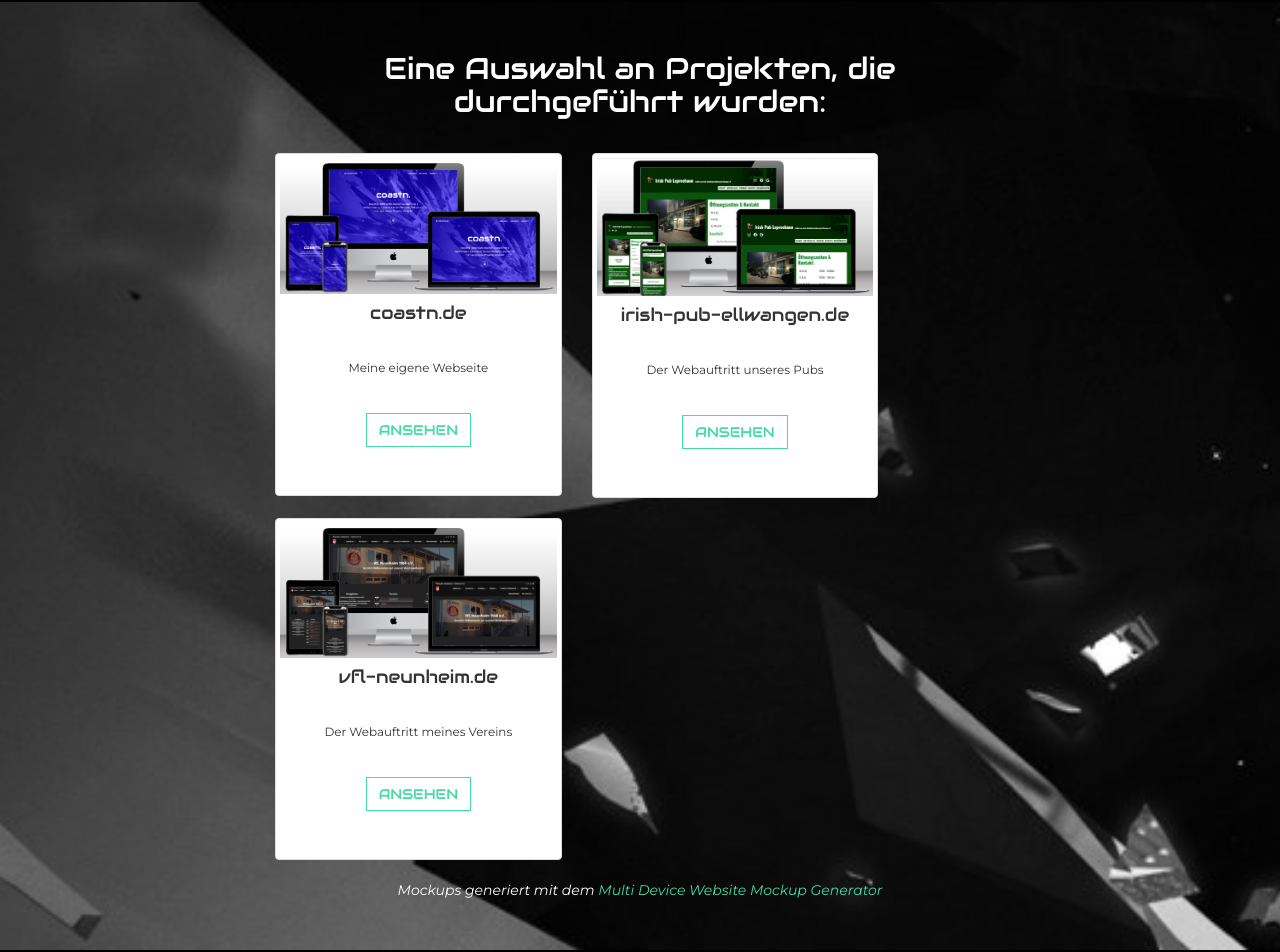
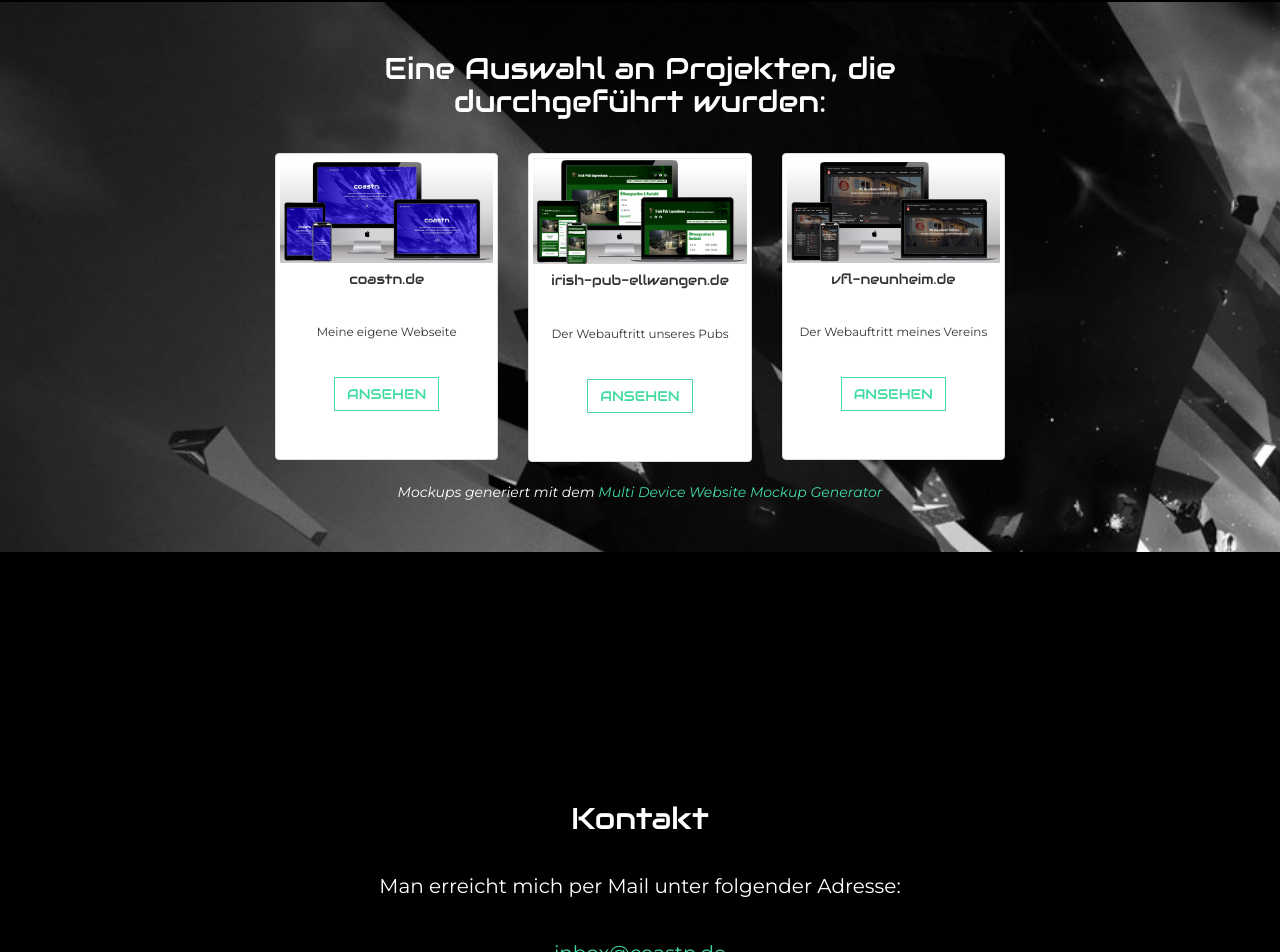
Before and after one commit to GitCoastn/coastn.de, a plain HTML site: page index.html in a window 1280 px wide. Shown: the part 1848-2800 px from the top of the page. Drawn offline with Linux system fonts and the light colour scheme; a web font is replaced by a local one.

Commit message:
Update project titles to use h5 tags

```diff
--- a/index.html
+++ b/index.html
@@ -121,31 +121,31 @@
                 <div class="col-lg-8 col-lg-offset-2">
                     <h2>Eine Auswahl an Projekten, die durchgeführt wurden:</h2>
 					<div class="row">
-					  <div class="col-sm-6 col-md-5">
+					  <div class="col-sm-6 col-md-4">
 						<div class="thumbnail">
 						  <img src="img/coastn-mockup.jpg" alt="...">
 						  <div class="caption">
-							<h4>coastn.de</h4>
+							<h5>coastn.de</h5>
 							<p class="small">Meine eigene Webseite</p>
 							<p><a href="#" class="btn btn-default" role="button">Ansehen</a></p>
 						  </div>
 						</div>
 					  </div>
-					  <div class="col-sm-6 col-md-5">
+					  <div class="col-sm-6 col-md-4">
 						<div class="thumbnail">
 						  <img src="img/irishpub-mockup.jpg" alt="...">
 						  <div class="caption">
-							<h4>irish-pub-ellwangen.de</h4>
+							<h5>irish-pub-ellwangen.de</h5>
 							<p class="small">Der Webauftritt unseres Pubs</p>
 							<p><a href="https://irish-pub-ellwangen.de" class="btn btn-default" role="button">Ansehen</a></p>
 						  </div>
 						</div>
 					  </div>
-					  <div class="col-sm-6 col-md-5">
+					  <div class="col-sm-6 col-md-4">
 						<div class="thumbnail">
 						  <img src="img/vfl-mockup.jpg" alt="...">
 						  <div class="caption">
-							<h4>vfl-neunheim.de</h4>
+							<h5>vfl-neunheim.de</h5>
 							<p class="small">Der Webauftritt meines Vereins</p>
 							<p><a href="https://vfl-neunheim.de" class="btn btn-default" role="button">Ansehen</a></p>
 						  </div>
```
